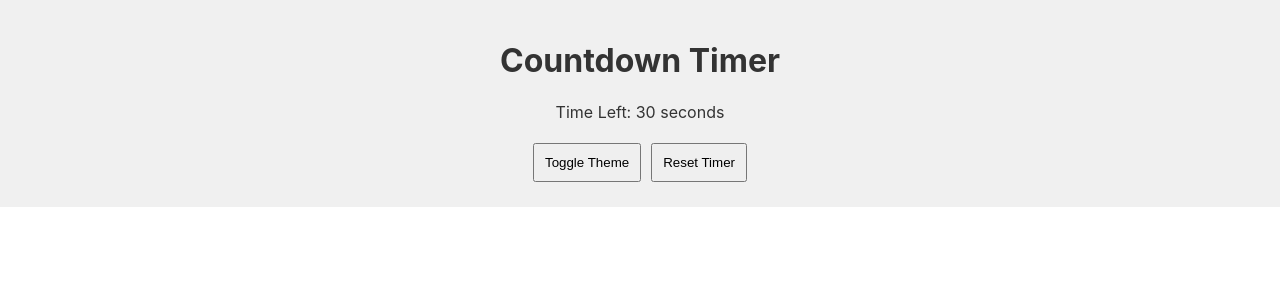
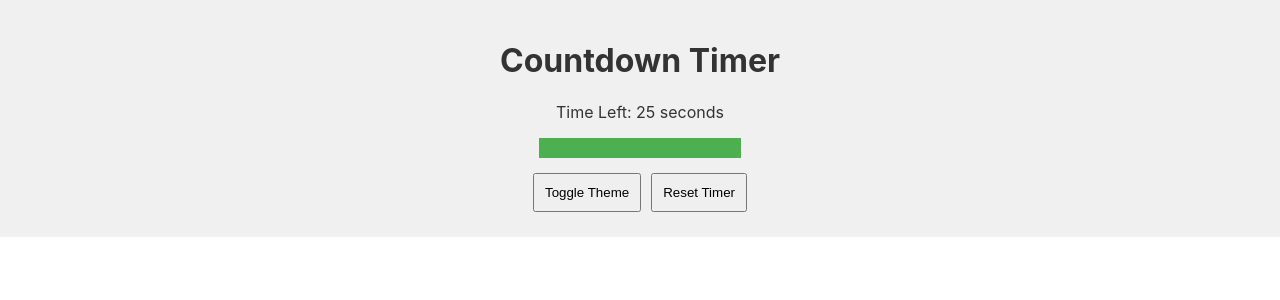
Before and after one commit to AlizayAslam/countdown-light-switch, a React (Create React App) app: page / in a window 1280 px wide. Shown: the top 300 px of the page. Built offline with nearby package versions, Linux system fonts and the light colour scheme.

Commit message:
Add: implemented countdown timer, progress bar, and reset functionality

```diff
--- a/src/CountdownLightSwitch.css
+++ b/src/CountdownLightSwitch.css
@@ -14,6 +14,13 @@
   color: #f0f0f0;
 }
 
+.progress-bar {
+  height: 20px;
+  background-color: #4caf50;
+  margin: 10px auto;
+  transition: width 1s;
+}
+
 button {
   margin: 5px;
   padding: 10px;
--- a/src/CountdownLightSwitch.jsx
+++ b/src/CountdownLightSwitch.jsx
@@ -1,19 +1,41 @@
-import React, { useState } from 'react';
+import React, { useState, useEffect } from 'react';
 import './CountdownLightSwitch.css';
 
 const CountdownLightSwitch = () => {
+  const [timeLeft, setTimeLeft] = useState(30);
   const [isDarkTheme, setIsDarkTheme] = useState(false);
+
+  useEffect(() => {
+    if (timeLeft > 0) {
+      const timer = setInterval(() => {
+        setTimeLeft((prev) => prev - 1);
+      }, 1000);
+      return () => clearInterval(timer);
+    } else if (timeLeft === 0) {
+      setIsDarkTheme((prev) => !prev);
+      setTimeLeft(30);
+    }
+  }, [timeLeft]);
 
   const toggleTheme = () => {
     setIsDarkTheme((prev) => !prev);
   };
 
+  const resetTimer = () => {
+    setTimeLeft(30);
+    setIsDarkTheme(false);
+  };
+
+  const progress = ((30 - timeLeft) / 30) * 100;
+
   return (
     <div className={`container ${isDarkTheme ? 'dark' : 'light'}`}>
       <h1>Countdown Timer</h1>
-      <p>Time Left: 30 seconds</p>
+      <p>Time Left: {timeLeft} seconds</p>
+      <div className="progress-bar" style={{ width: `${progress}%` }}></div>
+      {timeLeft === 0 && <p>Time's Up!</p>}
       <button onClick={toggleTheme}>Toggle Theme</button>
-      <button>Reset Timer</button>
+      <button onClick={resetTimer}>Reset Timer</button>
     </div>
   );
 };
```
